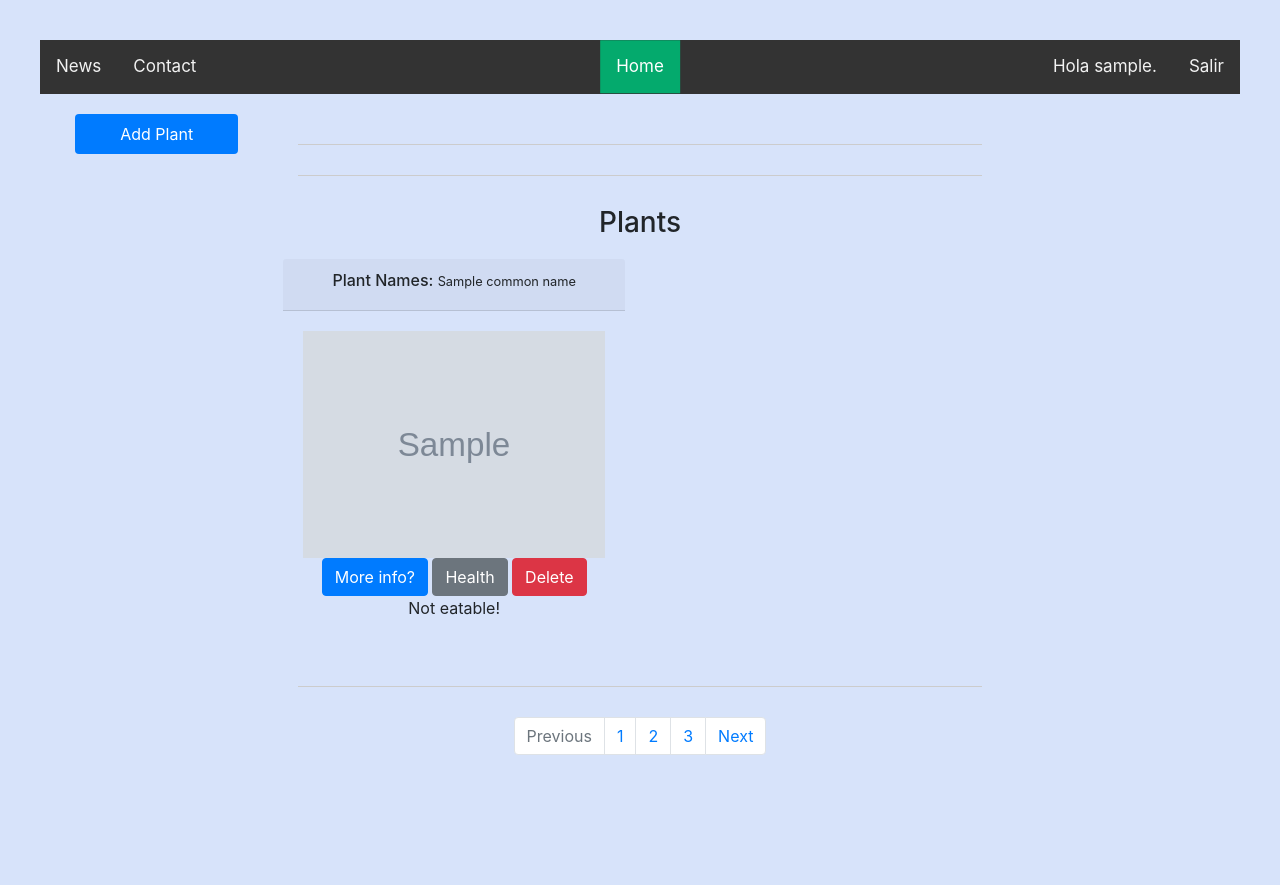
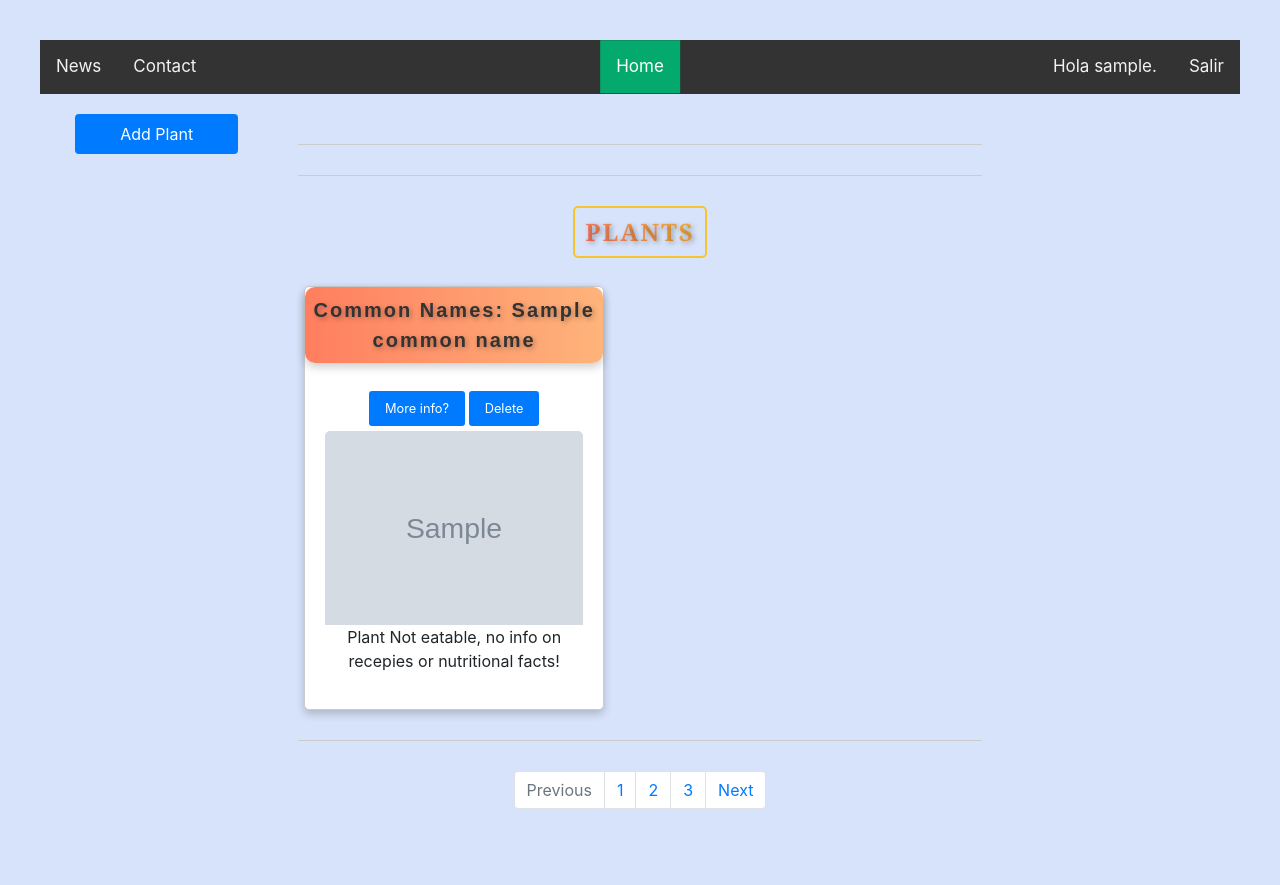
Before and after one commit to rxllanos/plantid, a Django app: template plantas/templates/plantas/home.html in a window 1280 px wide. Before the commit the page ends 755 px from the top, so only its background shows below. Run offline with Django 5.2, Linux system fonts and the light colour scheme; a user stored in the database is signed in; tables that the repository leaves empty hold one stand-in row (values such as "Sample post"); the template is opened without the code that fills it: most values are stand-ins (such as "Sample title", 1, 10 or a date in 2020); grey boxes marked "Sample" are stand-in pictures; parts of the project's set-up code (start-up, migrations or seed data) failed here and were passed over; some libraries are stand-ins or nearby versions.

Commit message:
style format

```diff
--- a/plantas/settings.py
+++ b/plantas/settings.py
@@ -11,6 +11,7 @@ ALLOWED_HOSTS = ['localhost', '127.0.0.1','lasmirlas.azurewebsites.net']
 
 CSRF_TRUSTED_ORIGINS = [
     'https://lasmirlas.azurewebsites.net',
+    'http://127.0.0.1:8000/'
 ]
 
 CORS_ALLOWED_ORIGINS = [
--- a/plantas/static/java.js
+++ b/plantas/static/java.js
@@ -1,12 +1,11 @@
 document.addEventListener('DOMContentLoaded', function() {
   document.querySelector('#plant-data').style.display = 'none';
   document.querySelector('#carouselExampleCaptions').style.display = 'none';
-  const buttons = document.querySelectorAll(".btn");
+  const buttons = document.querySelectorAll(".card__btn");
   buttons.forEach((button) => {
     button.addEventListener("click", handledata);
   });
   $(document).on('click', function (e) {
-    // Check if the clicked element is not part of the accordion
     if (!$(e.target).closest('.accordion, .btn-link').length) {
         $('.collapse').collapse('hide'); // Close all accordions
     }
@@ -31,12 +30,16 @@ function handledata(event) {
   console.log("info" + info);
   const plantImageElement = document.getElementById('image');
   const name = document.getElementById('name');
+  const name1 = document.getElementById('name1');
   const text = document.getElementById('text');
+  const text1 = document.getElementById('text1');
   const wiki = document.getElementById('wiki');
   const disease_list = document.getElementById('disease-list');
   plantImageElement.scr = '';
   name.innerHTML = '';
+  name1.innerHTML = '';
   text.innerHTML = '';
+  text1.innerHTML = '';
   wiki.innerHTML = '';
   disease_list.innerHTML = '';
 
@@ -46,7 +49,7 @@ function handledata(event) {
     .then(response => response.json())
     .then(data => {
     name.textContent = `Name: ${data.plant_data_name}`;
-    text.textContent = `Probability: ${data.plant_data_probability}, Common Names: ${data.plant_data_common_names}, Propagation ${data.plant_data_propagation_methods}`;
+    text.textContent = `Probability is plant: ${data.plant_data_probability}, Propagation ${data.plant_data_propagation_methods}`;
     wiki.innerHTML = 'wiki link';
     wiki.href = data.plant_data_url;
     plantImageElement.src = data.plant_data_image;
@@ -54,16 +57,7 @@ function handledata(event) {
     .catch(error => {
       console.log('Error:', error);
   });
-  }
 
-  if(info=== 'Recepy') {
-    document.querySelector('#carouselExampleCaptions').style.display = 'block';
-
-  }
-
-
-  if(info=== 'Health') {
-    document.querySelector('#plant-data').style.display = 'block';
   fetch(`/planta/api/plantahealth/${buttonId}/`)
   .then(response => response.json())
   .then(data => {
@@ -75,15 +69,15 @@ function handledata(event) {
     minimumFractionDigits: 2,
   });
   plantImageElement.innerHTML = '';
-    name.textContent = `The plant is healthy? ${data.health_is_healthy_binary}.`;
-    text.textContent = `probability of healthy: ${formattedPercentage}`;
+  name1.textContent = `The plant is healthy? ${data.health_is_healthy_binary}.`;
+  text1.textContent = `probability of healthy: ${formattedPercentage}`;
   if(data.health_is_healthy_binary===false){
     const moreInfoButton = document.createElement('button');
     moreInfoButton.textContent = 'Click for Disease data';
-      moreInfoButton.className = 'btn-primary';
+    moreInfoButton.className = 'card__btn';
     moreInfoButton.dataset.bsToggle = 'modal';
     moreInfoButton.dataset.bsTarget = '#staticBackdrop';
-      text.appendChild(moreInfoButton);
+    text1.appendChild(moreInfoButton);
 
     const modal1 = new bootstrap.Modal(document.getElementById('staticBackdrop'));
     fetch(`/planta/api/plantadesease/${buttonId}/`)
@@ -110,16 +104,14 @@ function handledata(event) {
     console.log('Error:', error);
   });
 
+
   }
 
-  if(info=== 'close') {
-
-    setTimeout(function() {
-      window.location.reload();
-    }, 200)
-
+  if(info=== 'Recepy') {
+    document.querySelector('#carouselExampleCaptions').style.display = 'block';
 
   }
+
 
   if(info=== 'Delete') {
     const shouldDelete = confirm('Are you sure you want to delete this plant?');
--- a/plantas/static/styles.css
+++ b/plantas/static/styles.css
@@ -120,3 +120,81 @@ body{
 .small-font {
     font-size: 0.8rem; /* Adjust the font size as needed */
 }
+
+
+.title {
+    font-family: 'Arial', sans-serif;
+    font-size: 20px;
+    font-weight: bold;
+    color: #333;
+    text-align: center;
+    margin: 3px;
+    letter-spacing: 2px;
+}
+
+.title {
+    text-shadow: 2px 2px 5px rgba(0, 0, 0, 0.3);
+}
+
+.title-background {
+    background: linear-gradient(90deg, #ff7e5f, #feb47b);
+    padding: 5px;
+    border-radius: 10px;
+    display: inline-block;
+    box-shadow: 0 4px 10px rgba(0, 0, 0, 0.2);
+}
+
+#wiki {
+    background-color: #f0f0f0;
+    padding: 2px;
+    border-radius: 1px;
+    text-align: center;
+    box-shadow: 0 4px 8px rgba(0, 0, 0, 0.1);
+}
+
+#wiki a {
+    color: #1a0dab;
+    text-decoration: none;
+    font-size: 4px;
+    font-weight: bold;
+}
+
+
+#text, #text1 {
+    font-family: 'Georgia', serif; /* Elegant, classic font */
+    font-size: 6px; /* Larger font size for readability */
+    color: #333; /* Dark gray color for the text */
+    background-color: #f9f9f9; /* Light background color */
+    padding: 1px; /* Adds space inside the paragraph */
+    border-left: 1px solid #3498db; /* Adds a stylish left border */
+    border-radius: 2px; /* Rounds the corners */
+    box-shadow: 0 1px 2px rgba(0, 0, 0, 0.1); /* Adds a subtle shadow */
+    margin: 1px auto; /* Centers the paragraph */
+    text-align: justify; /* Justifies the text for a clean look */
+}
+
+h6 {
+    font-size: 4px;
+    font-weight: 200;
+    color: #333;
+    margin-bottom: 1px;
+    letter-spacing: 0.5px;
+    text-transform: uppercase;
+}
+
+h3 {
+    font-family: 'Georgia', serif; /* Choose a stylish font */
+    font-size: 1.5rem; /* Adjust size as needed */
+    color: #2c3e50; /* Dark blue color */
+    text-shadow: 2px 2px 5px rgba(0, 0, 0, 0.3); /* Subtle shadow */
+    letter-spacing: 2px; /* Space out letters */
+    font-weight: bold; /* Make the text bold */
+    background: linear-gradient(45deg, #ff6b6b, #f7c32e); /* Gradient background */
+    background-clip: text; /* Clip the background to the text */
+    -webkit-text-fill-color: transparent; /* Make the text itself transparent */
+    padding: 10px; /* Add some padding */
+    border-radius: 5px; /* Rounded corners */
+    border: 2px solid #f7c32e; /* Gold border */
+    display: inline-block; /* Inline-block to control padding */
+    text-transform: uppercase; /* Make text uppercase */
+}
--- a/plantas/templates/plantas/home.html
+++ b/plantas/templates/plantas/home.html
@@ -41,6 +41,7 @@ Home
           </div>
       </div>
   </div>
+
   <a class="carousel-control-prev" href="#carouselExampleCaptions" role="button" data-slide="prev">
       <span class="carousel-control-prev-icon" aria-hidden="true"></span>
       <span class="sr-only">Previous</span>
@@ -59,66 +60,34 @@ Home
     {% if user.is_authenticated %}
       {% for item in plants_with_details %}
         <div class="col-md-6">
-          <div class="card-header">
-            <h6>
-              Plant Names:
-              <small class="text-body-secondary">
-                {{ item.common_names_list|join:", " }}
-              </small>
-            </h6>
-          </div>
-          <div class="card-body">
-            <img class="img-fluid" src="{{ item.plant_data.plant_data_plant.plant_image.url }}" alt="Logo">
-            <button class="btn btn-primary" type="button" data-id={{ item.plant_data.plant_data_plant.plant_access_token }} data-info='more-data'>More info?</button>
-            <button class="btn btn-secondary" type="button" data-id={{ item.plant_data.plant_data_plant.plant_access_token }} data-info='Health'>Health</button>
-            <button class="btn btn-danger" type="button" data-id={{ item.plant_data.plant_data_plant.plant_access_token }} data-info='Delete'>Delete</button>
-
-            {% if item.plant_data.plant_data_edible_parts %}
-              {% for ingredient_detail in item.ingredient_details %}
-              <div class="accordion" id="accordion{{ forloop.counter }}">
           <div class="card">
-                      <div class="card-header" id="heading{{ forloop.counter }}">
-                          <h5 class="mb-0">
-                              <h6>Ingredient: {{ ingredient_detail.ingredient.ingredient_original_name }}</h6>
-                              <button class="btn btn-link" type="button" data-toggle="collapse" data-target="#collapse{{ forloop.counter }}" aria-expanded="true" aria-controls="collapse{{ forloop.counter }}">
-                                  <p>Nutritional facts</p>
-                              </button>
-                          </h5>
-                      </div>
-                      <div id="collapse{{ forloop.counter }}" class="collapse" aria-labelledby="heading{{ forloop.counter }}" data-parent="#accordion{{ forloop.counter }}">
-                          <div class="card-body small-font">
-                              <h6>Nutrients</h6>
-                              <ul>
-                                  {% for nutrient in ingredient_detail.nutrients %}
-                                      <li>{{ nutrient }}</li>
-                                  {% endfor %}
-                              </ul>
-                              <h6>Properties</h6>
-                              <ul>
-                                  {% for property in ingredient_detail.properties %}
-                                      <li>{{ property }}</li>
-                                  {% endfor %}
-                              </ul>
-                              <h6>Flavonoids</h6>
-                              <ul>
-                                  {% for flavonoid in ingredient_detail.flavonoids %}
-                                      <li>{{ flavonoid }}</li>
-                                  {% endfor %}
-                              </ul>
-                              <h6>Caloric Breakdown</h6>
-                              <p>{{ ingredient_detail.caloric_breakdown }}</p>
+            <div class="card__header">
+              <div class="title-background">
+                <div class="title">
+                  Common Names: {{ item.common_names_list|join:", " }}
                 </div>
               </div>
             </div>
+            <div class="card-body">
+              <div class="small-font" style="margin-bottom: 5px;">
+                <button class="card__btn" type="button" data-id={{ item.plant_data.plant_data_plant.plant_access_token }} data-info='more-data'>More info?</button>
+                <button class="card__btn" type="button" data-id={{ item.plant_data.plant_data_plant.plant_access_token }} data-info='Delete'>Delete</button>
               </div>
+              <img class="card__img" src="{{ item.plant_data.plant_data_plant.plant_image.url }}" alt="Logo">
+               {% if item.plant_data.plant_data_edible_parts %}
+                  <div style="margin-top: 5px;">
+                    <button class="card__btn">recepies/nutrition:
+                      <span class="small-font">
+                      {% for ing in item.ingredient_details %}
+                        {{ ing.ingredient.ingredient_original_name }} -
                       {% endfor %}
-
-
-
-
+                      </span>
+                    </button>
+                  </div>
                 {% else %}
-              <p> Not eatable! </p>
+                  <p> Plant Not eatable, no info on recepies or nutritional facts! </p>
                 {% endif %}
+            </div>
           </div>
         </div>
       {% endfor %}
@@ -149,12 +118,16 @@ Home
     <div class="card">
         <img class="card__img" id="image" src="" alt="Image">
         <div class="card__content">
-            <h1 class="card__header" id="name"></h1>
+            <h6 class="card__header" id="name"></h6>
             <p class="card__text" id="text"> <strong></strong> </p>
             <a class="card__text" id="wiki" href=""></a>
+            <h6 class="card__header" id="name1"></h6>
+            <p class="card__text" id="text1"> <strong></strong> </p>
+
         </div>
     </div>
 </div>
+
 
 <div class="modal fade" id="staticBackdrop" data-bs-backdrop="static" data-bs-keyboard="false" tabindex="-1" aria-labelledby="staticBackdropLabel" aria-hidden="true">
     <div class="modal-dialog modal-dialog-scrollable">
@@ -165,9 +138,6 @@ Home
         <div class="modal-body">
           <ul id="disease-list"></ul>
         </div>
-        <div class="modal-footer">
-          <button type="button" class="btn btn-secondary" data-info="close">Close</button>
-        </div>
       </div>
     </div>
   </div>
```
Lines whose indentation alone changed are shown as unchanged.
